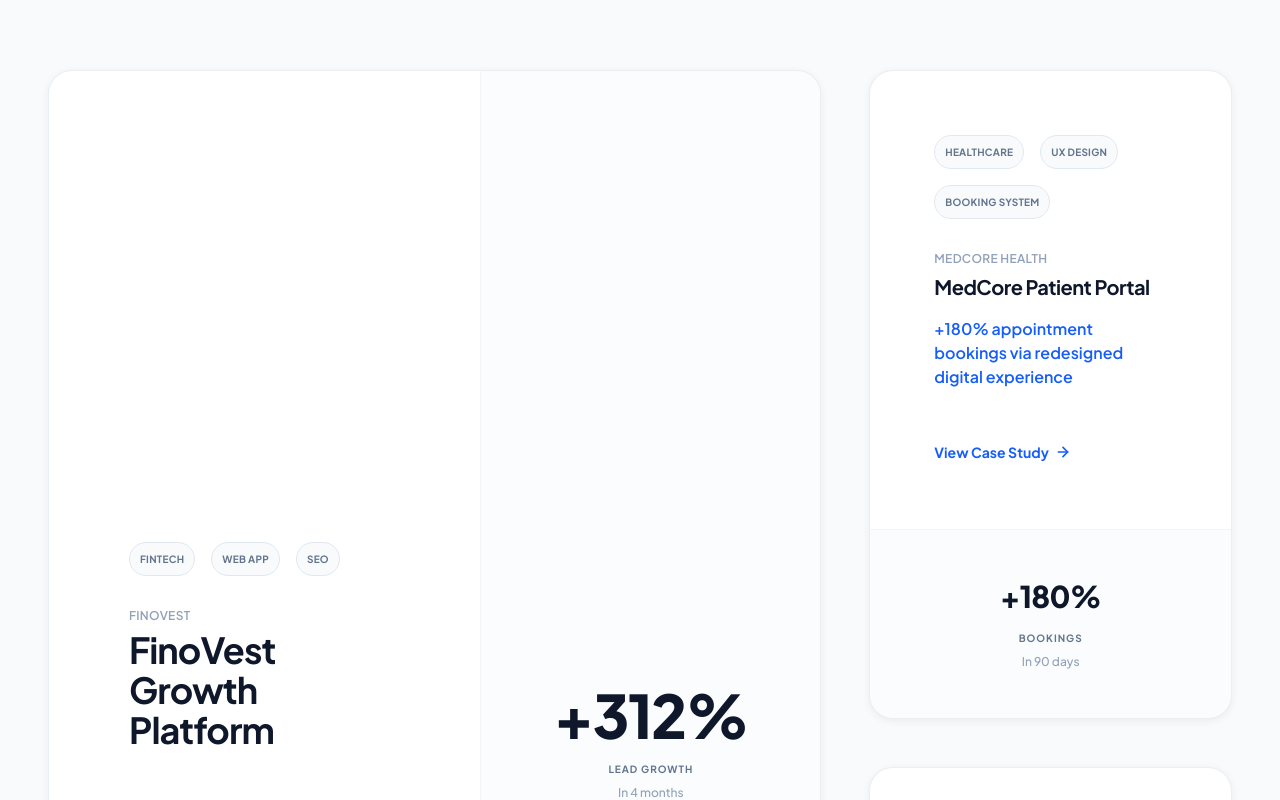
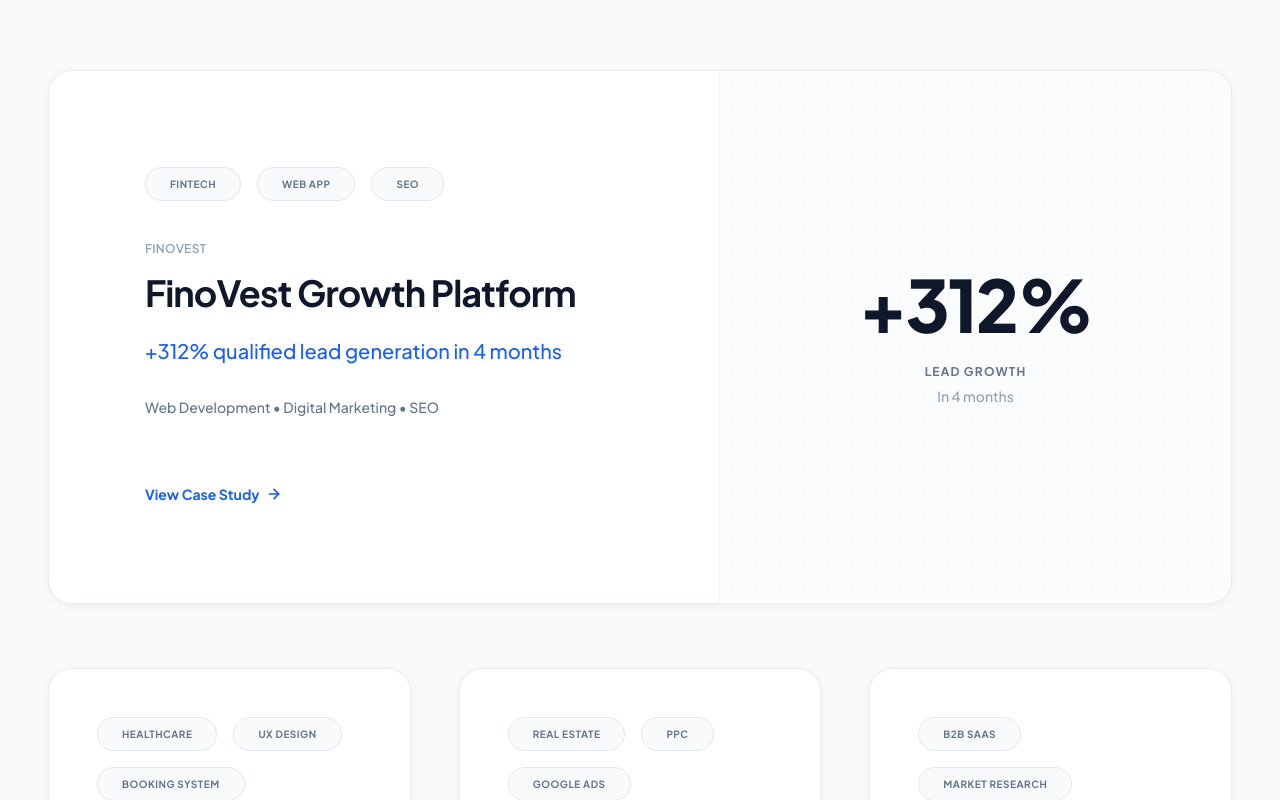
Before and after one commit to rahulmann212-del/digitalhub, a Next.js app: page / in a window 1280 px wide. Shown: the part 4240-5040 px from the top of the page. Built offline with nearby package versions, Linux system fonts and the light colour scheme.

Commit message:
Improve service cards

```diff
--- a/components/sections/home/WorkPreview.tsx
+++ b/components/sections/home/WorkPreview.tsx
@@ -34,20 +34,22 @@ function CaseStudyCard({ study, variant = 'small', index }: CaseStudyCardProps)
         'hover:border-blue-500/30 hover:shadow-[0_12px_30px_-10px_rgba(37,99,235,0.15)]'
       )}
     >
-      {/* ── Dynamic Layout: Large screens pe Horizontal, Small pe Vertical ── */}
       <Link
         href={`/work/${study.slug}`}
         className={cn("flex h-full", isLarge ? "flex-col lg:flex-row" : "flex-col")}
       >
         {/* ── Card Body (Text Area) ── */}
-        <div className={cn("flex flex-1 flex-col justify-center p-6", isLarge ? "lg:p-10 lg:pr-12" : "lg:p-8")}>
+        <div className={cn(
+          "flex flex-col justify-start",
+          isLarge ? "flex-[1.5] p-8 lg:p-12" : "flex-1 p-6"
+        )}>
 
           {/* Tags */}
-          <div className="mb-4 flex flex-wrap gap-2">
+          <div className="mb-5 flex flex-wrap gap-2">
             {study.tags.slice(0, 3).map((tag) => (
               <span
                 key={tag}
-                className="rounded-full border border-slate-200 bg-slate-50 px-2.5 py-1 text-[10px] font-bold uppercase tracking-wide text-slate-500"
+                className="rounded-full border border-slate-200 bg-slate-50 px-3 py-1 text-[10px] font-bold uppercase tracking-wider text-slate-500"
               >
                 {tag}
               </span>
@@ -55,25 +57,35 @@ function CaseStudyCard({ study, variant = 'small', index }: CaseStudyCardProps)
           </div>
 
           {/* Title & Client */}
-          <p className="mb-1.5 text-xs font-semibold tracking-wide text-slate-400 uppercase">
+          <p className="mb-2 text-xs font-semibold tracking-wide text-slate-400 uppercase">
             {study.client}
           </p>
           <h3
             className={cn(
               'font-bold leading-tight tracking-tight text-slate-900',
-              isLarge ? 'text-2xl lg:text-4xl mb-4' : 'text-xl'
+              isLarge ? 'text-3xl lg:text-4xl mb-3' : 'text-xl mb-2'
             )}
           >
             {study.title}
           </h3>
 
           {/* Key result tagline */}
-          <p className={cn("mt-2 font-semibold text-blue-600", isLarge ? "text-base lg:text-lg" : "text-sm sm:text-base")}>
+          <p className={cn(
+            "font-medium text-blue-600",
+            isLarge ? "text-lg lg:text-xl" : "text-sm"
+          )}>
             {study.tagline}
           </p>
 
+          {/* Services List for Large Card */}
+          {isLarge && (
+            <p className="mt-4 text-sm font-medium text-slate-500">
+              {study.services.join(' • ')}
+            </p>
+          )}
+
           {/* CTA link */}
-          <div className={cn("mt-auto pt-6", isLarge ? "lg:mt-8 lg:pt-0" : "")}>
+          <div className="mt-auto pt-8">
             <div className="inline-flex items-center gap-1.5 text-sm font-bold text-blue-600 transition-all duration-300 group-hover:gap-2.5 group-hover:text-blue-800">
               View Case Study
               <ArrowRight size={16} strokeWidth={2.5} />
@@ -81,29 +93,34 @@ function CaseStudyCard({ study, variant = 'small', index }: CaseStudyCardProps)
           </div>
         </div>
 
-        {/* ── Metric Display Area (Numbers Area) ── */}
+        {/* ── Metric Display Area ── */}
         <div
           className={cn(
             'relative flex flex-col items-center justify-center overflow-hidden bg-slate-50/50 text-center',
             isLarge
-              ? 'border-t lg:border-t-0 lg:border-l border-slate-100 p-8 lg:w-[340px] shrink-0'
+              ? 'flex-1 border-t lg:border-t-0 lg:border-l border-slate-100 p-10 lg:p-12'
               : 'border-t border-slate-100 p-6'
           )}
         >
+          {/* Subtle Background Decoration for Large Card */}
+          {isLarge && (
+             <div className="absolute inset-0 opacity-30" style={{ backgroundImage: 'radial-gradient(circle at center, #E2E8F0 2px, transparent 2px)', backgroundSize: '24px 24px' }} />
+          )}
+
           {/* Metric value */}
           <span
             className={cn(
               'relative font-extrabold tracking-tight text-slate-900',
-              isLarge ? 'text-5xl lg:text-6xl' : 'text-3xl'
+              isLarge ? 'text-6xl lg:text-7xl' : 'text-3xl'
             )}
           >
             {metric.value}
           </span>
-          <span className="mt-2 relative text-[10px] font-bold uppercase tracking-widest text-slate-500">
+          <span className="mt-3 relative text-xs font-bold uppercase tracking-widest text-slate-500">
             {metric.label}
           </span>
           {metric.change && (
-            <span className="mt-1 relative text-xs font-medium text-slate-400">
+            <span className="mt-1.5 relative text-sm font-medium text-slate-400">
               {metric.change}
             </span>
           )}
@@ -118,6 +135,7 @@ function CaseStudyCard({ study, variant = 'small', index }: CaseStudyCardProps)
 export default function WorkPreview() {
   const ref = useRef<HTMLElement>(null)
   const inView = useInView(ref, { once: true, margin: '-50px' })
+  // Total 4 studies fetch kar rahe hain
   const studies = getFeaturedCaseStudies().slice(0, 4)
 
   const [primary, ...secondary] = studies
@@ -138,33 +156,26 @@ export default function WorkPreview() {
           subtitle="A selection of our most impactful recent engagements, each built around a specific business challenge."
         />
 
-        {/* Grid */}
+        {/* ── Redesigned Grid Layout ── */}
         <motion.div
           variants={staggerContainer}
           initial="hidden"
           animate={inView ? 'visible' : 'hidden'}
-          className="mx-auto mt-12 grid max-w-[1200px] grid-cols-1 gap-6 lg:grid-cols-3"
+          className="mx-auto mt-12 flex max-w-[1200px] flex-col gap-6 lg:gap-8"
         >
-          {/* Large primary card — spans 2 cols on lg */}
+          {/* 1. Large Primary Card — Full Width Banner */}
           {primary && (
-            <div className="lg:col-span-2">
+            <div className="w-full">
               <CaseStudyCard study={primary} variant="large" index={0} />
             </div>
           )}
 
-          {/* Smaller cards stacked in right column */}
+          {/* 2. Smaller Cards — Neat 3-Column Grid */}
           {secondary.length > 0 && (
-            <div className="flex flex-col gap-6">
-              {secondary.slice(0, 2).map((study, i) => (
+            <div className="grid grid-cols-1 gap-6 md:grid-cols-2 lg:grid-cols-3">
+              {secondary.map((study, i) => (
                 <CaseStudyCard key={study.id} study={study} variant="small" index={i + 1} />
               ))}
-            </div>
-          )}
-
-          {/* Fourth card — full width on sm, 3-col span on lg */}
-          {studies[3] && (
-            <div className="lg:col-span-3">
-              <CaseStudyCard study={studies[3]} variant="large" index={3} />
             </div>
           )}
         </motion.div>
```
